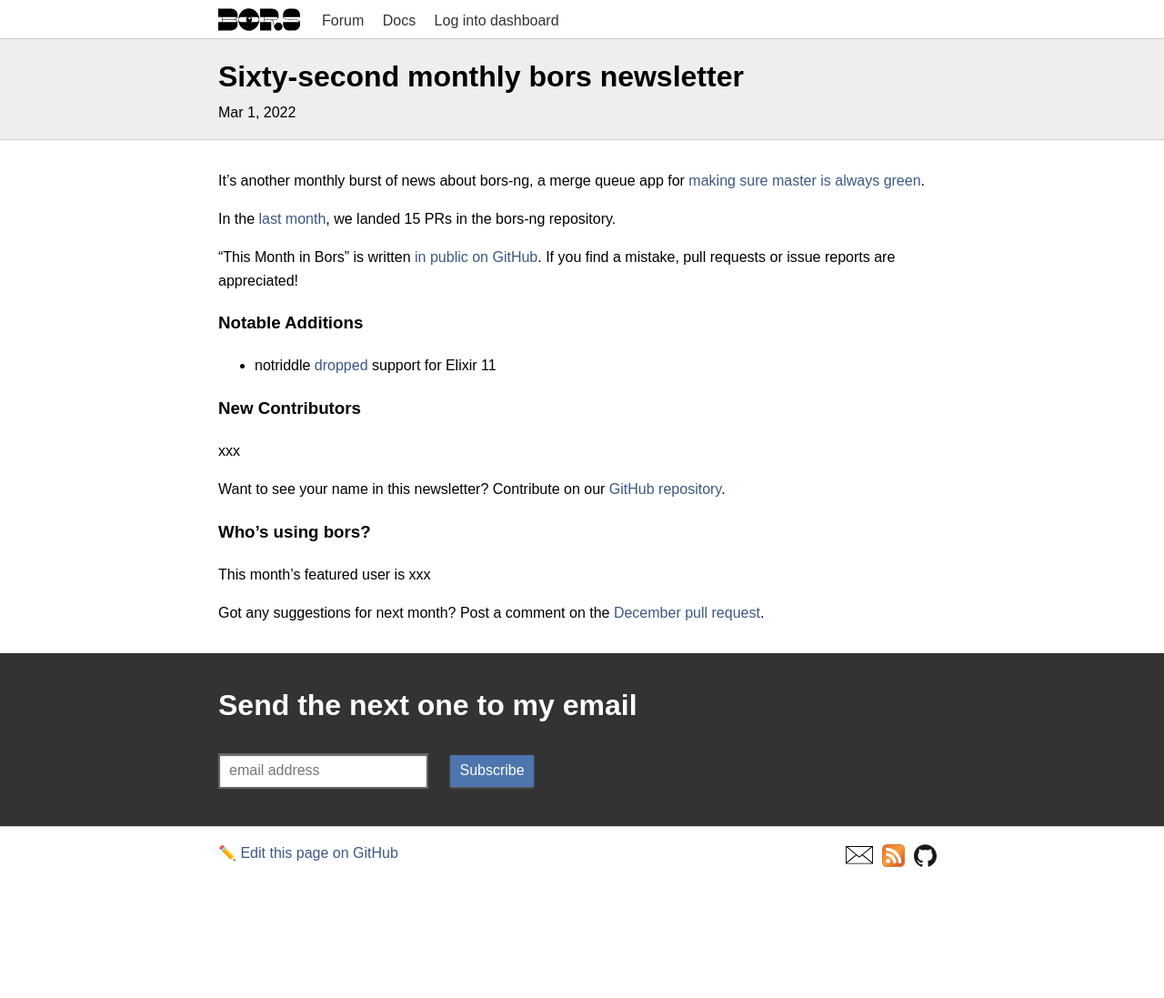
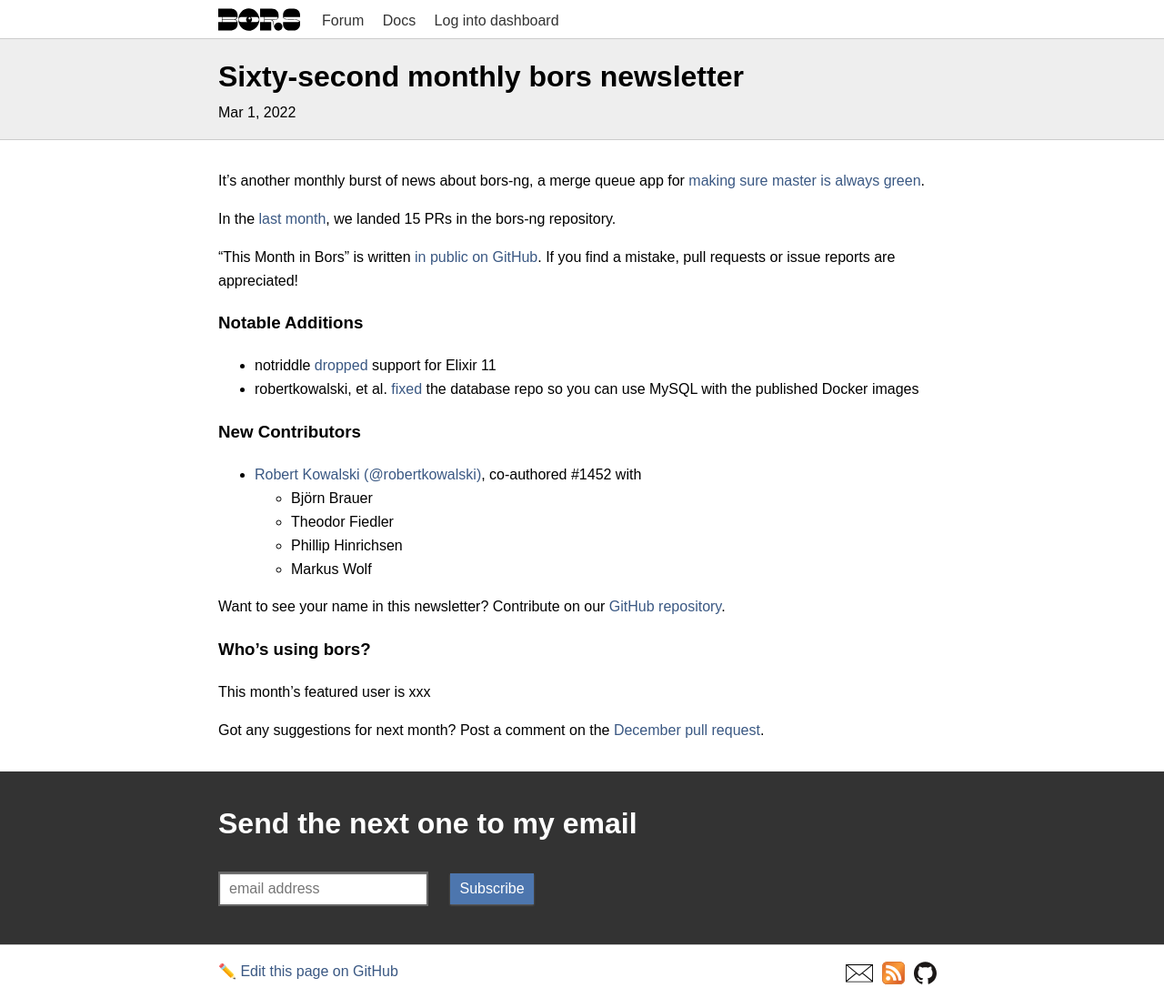
Before and after one commit to bors-ng/bors-ng.github.io, a Jekyll site: the page built from _posts/2022-03-01-tmib-62.md, in a window 1280 px wide. Shown: the whole page at 91% size. Built offline with Jekyll 4.4.1, drawn with Linux system fonts in a browser that asks for light colours; before the commit the page ends 967 px from its top, so only the background shows below that.

Commit message:
bors-ng/bors-ng#1452
Add @robertkowalski and his co-workers as first-time contributor.

```diff
--- a/_posts/2022-03-01-tmib-62.md
+++ b/_posts/2022-03-01-tmib-62.md
@@ -20,11 +20,16 @@
 ### Notable Additions
 
 * notriddle [dropped](https://github.com/bors-ng/bors-ng/pull/1464) support for Elixir 11
+* robertkowalski, et al. [fixed](https://github.com/bors-ng/bors-ng/pull/1452) the database repo so you can use MySQL with the published Docker images
 
 
 ### New Contributors
 
-xxx
+* [Robert Kowalski (@robertkowalski)](https://github.com/robertkowalski), co-authored #1452 with
+  * Björn Brauer
+  * Theodor Fiedler
+  * Phillip Hinrichsen
+  * Markus Wolf
 
 Want to see your name in this newsletter? Contribute on our [GitHub repository](https://github.com/bors-ng/bors-ng).
 
```
